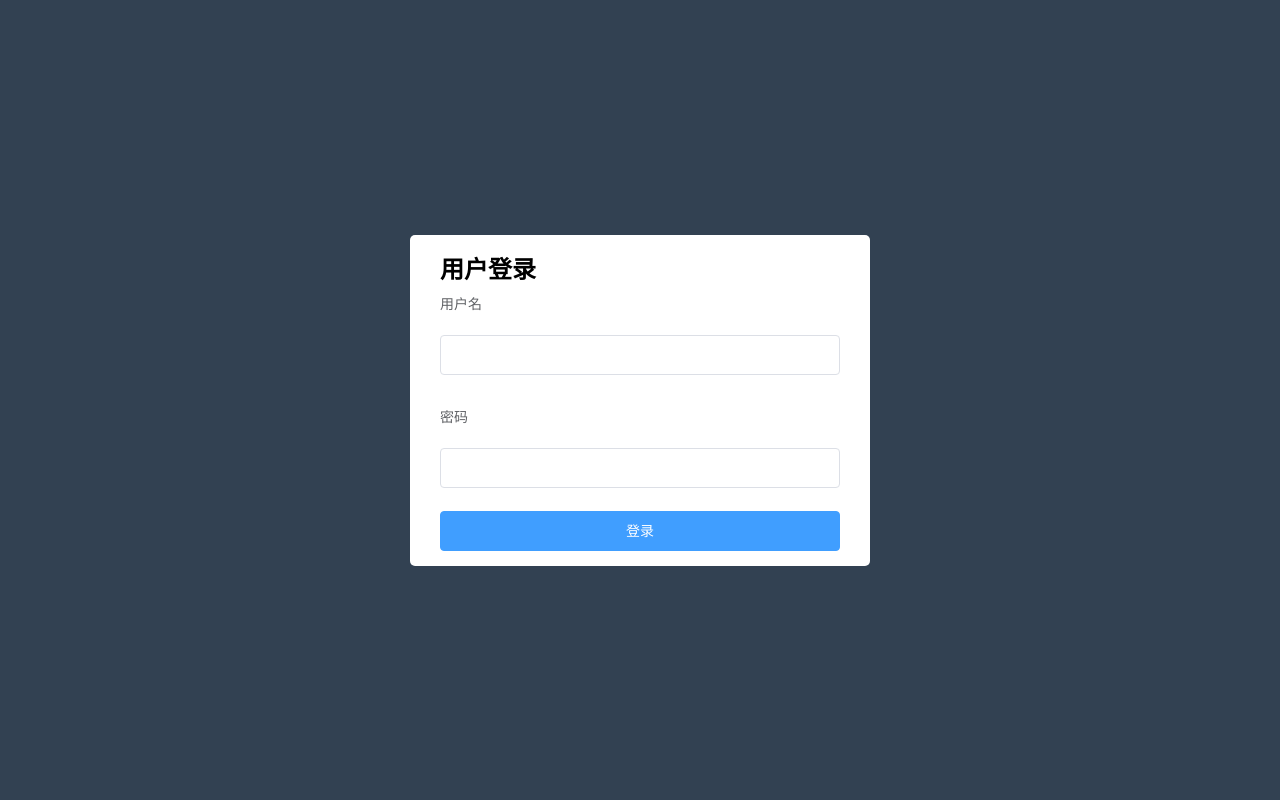
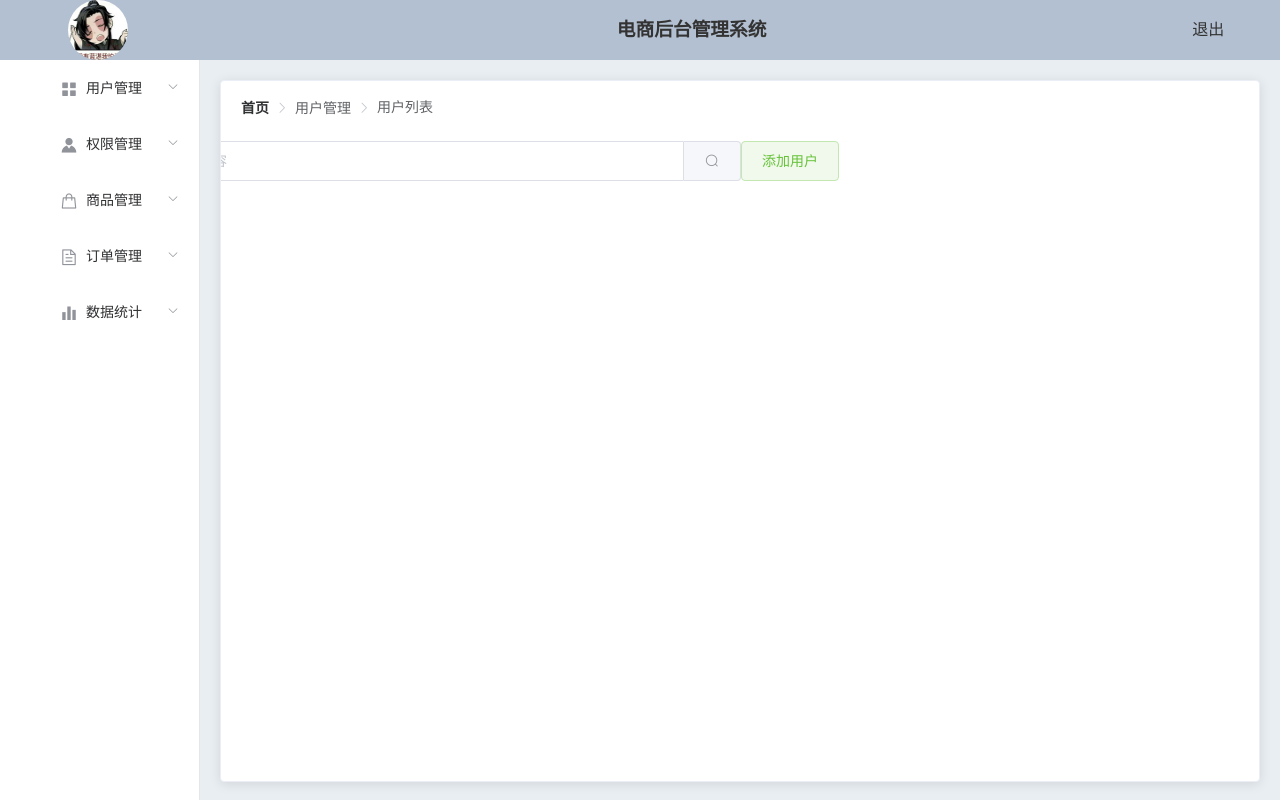
Before and after one commit to LDbird/mallmanager, a Vue app: page /#/users in a window 1280 px wide. Before the commit this address led to /#/login. Built offline with nearby package versions, Linux system fonts and the light colour scheme.

Commit message:
搜索-面包屑

```diff
--- a/src/assets/css/reset.css
+++ b/src/assets/css/reset.css
@@ -3,7 +3,7 @@ html,body{
   margin: 0;
   padding: 0;
 }
-h2,h3,div,ul,li{
+h1,h2,h3,h4,h5,h6,div,ul,li{
   padding: 0;
   margin: 0;
 }
--- a/src/components/home/home.vue
+++ b/src/components/home/home.vue
@@ -74,7 +74,7 @@
         </el-menu>
       </el-aside>
       <el-main class="main">
-        <router-view></router-view>
+        <router-view />
       </el-main>
     </el-container>
   </el-container>
@@ -84,10 +84,10 @@
     export default {
         name: "home",
       beforeCreate(){
-          const token = localStorage.getItem('token');
-          if (!token){
-            this.$router.push({name:'login'})
-          }
+          // const token = localStorage.getItem('token');
+          // if (!token){
+          //   this.$router.push({name:'login'})
+          // }
       },
       methods:{
         handleLogOut(){
--- a/src/components/login/login.vue
+++ b/src/components/login/login.vue
@@ -41,11 +41,11 @@
             if(status === 200){
               // >如果用户没登录，直接通过url标识来到home组件，这样是不可以的
               // >解决:在登录成功时，保存正确用户的token => localStorage.setItem('token',data.token)
-              localStorage.setItem('token',data.token);
-              this.$router.push({name:'home'});
-              this.$message.success(msg);
+              // localStorage.setItem('token',data.token);
+              // this.$router.push({name:'home'});
+              // this.$message.success(msg);
             }else {
-              this.$message.error(msg);
+              // this.$message.error(msg);
             }
         }
       }
--- a/src/components/users/users.vue
+++ b/src/components/users/users.vue
@@ -1,13 +1,50 @@
 <template>
-    <div>用户列表</div>
+  <!--面包屑-->
+  <el-card class="box-card">
+    <el-breadcrumb separator-class="el-icon-arrow-right">
+      <el-breadcrumb-item :to="{ path: '/' }">首页</el-breadcrumb-item>
+      <el-breadcrumb-item>用户管理</el-breadcrumb-item>
+      <el-breadcrumb-item>用户列表</el-breadcrumb-item>
+    </el-breadcrumb>
+
+    <!--搜索-->
+    <el-row class="search-row">
+      <el-col class="search-inp">
+          <el-input
+            placeholder="请输入内容"
+            v-model="query"
+            class="input-search">
+            <el-button slot="append" icon="el-icon-search"></el-button>
+          </el-input>
+          <el-button type="success" plain>添加用户</el-button>
+      </el-col>
+    </el-row>
+  </el-card>
 </template>
 
 <script>
     export default {
-        name: "users"
+      name: "users",
+      data(){
+          return{
+            query:''
+          }
+      }
     }
 </script>
 
 <style scoped>
-
+  .box-card{
+    height: 100%;
+  }
+  .input-search{
+    width: 600px;
+  }
+  .search-row{
+    margin-left: -500px;
+  }
+  .search-inp{
+    height: 90px;
+    line-height: 90px;
+  }
 </style>
```
